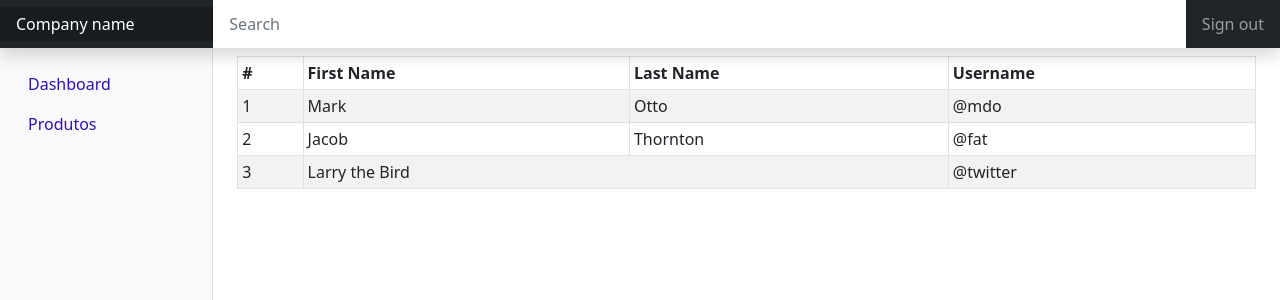
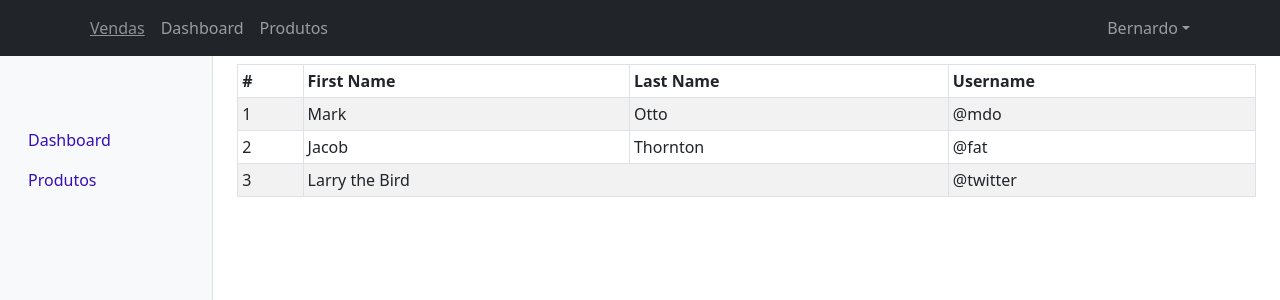
Before and after one commit to BernardoModerno/next-react-node-vendas, a Next.js app in the folder frontend/: page /products in a window 1280 px wide. Shown: the top 300 px of the page. Built offline with nearby package versions, Linux system fonts and the light colour scheme.

Commit message:
Navbar - NavSup

```diff
--- a/frontend/src/components/nav/index.jsx
+++ /dev/null
@@ -1,18 +0,0 @@
-
-export function Nav () {
-    return (
-        <header className="navbar navbar-dark sticky-top bg-dark flex-md-nowrap p-0 shadow">
-          <a className="navbar-brand col-md-3 col-lg-2 me-0 px-3 fs-6" href="#">Company name</a>
-          <button className="navbar-toggler position-absolute d-md-none collapsed" type="button" data-bs-toggle="collapse" data-bs-target="#sidebarMenu" aria-controls="sidebarMenu" aria-expanded="false" aria-label="Toggle navigation">
-            <span className="navbar-toggler-icon"></span>
-          </button>
-          <input className="form-control form-control-dark w-100 rounded-0 border-0" type="text" placeholder="Search" aria-label="Search"/>
-          <div className="navbar-nav">
-            <div className="nav-item text-nowrap">
-              <a className="nav-link px-3" href="#">Sign out</a>
-            </div>
-          </div>
-        </header>
-    )
-
-}
--- /dev/null
+++ b/frontend/src/components/navsup/index.jsx
@@ -0,0 +1,53 @@
+import { Navbar, Container, Nav, NavDropdown } from 'react-bootstrap';
+import Link from 'next/link'
+
+
+export function NavSup () {
+    return (
+      <Navbar bg='dark' expand='lg' variant='dark'>
+          <Container>
+              <Navbar.Brand as={Link} href='/' className="nav-link text-light">
+                <a className='text-white-50 px-2'>Vendas</a>
+              </Navbar.Brand>
+              <Navbar.Toggle aria-controls='basic-navbar-nav' />
+              <Navbar.Collapse id='basic-navbar-nav'>
+                  <Nav className='me-auto'>
+                      <Nav.Link
+                          className="nav-link"
+                          as={Link}
+                          href='/dashboard'
+                      >
+                          <a className="nav-link">Dashboard</a>
+                      </Nav.Link>
+                      <Nav.Link
+                          className="nav-link"
+                          as={Link}
+                          href='/products'
+                      >
+                          <a className="nav-link">Produtos</a>
+                      </Nav.Link>
+                  </Nav>
+                  <Nav>
+                      <NavDropdown
+                          align='end'
+                          title='Bernardo'
+                          id='basic-nav-dropdown'
+                      >
+                          <NavDropdown.Item href='#action/3.1'>
+                              Perfil
+                          </NavDropdown.Item>
+                          <NavDropdown.Item href='#action/3.3'>
+                              Configurações
+                          </NavDropdown.Item>
+                          <NavDropdown.Divider />
+                          <NavDropdown.Item href='#action/3.4'>
+                              Sair
+                          </NavDropdown.Item>
+                      </NavDropdown>
+                  </Nav>
+              </Navbar.Collapse>
+          </Container>
+      </Navbar>
+    )
+
+}
--- a/frontend/src/components/wrapper/index.jsx
+++ b/frontend/src/components/wrapper/index.jsx
@@ -1,11 +1,11 @@
-import { Nav } from '../nav'
 import { Menu } from '../menu'
+import { NavSup } from '../navsup'
 
 export function Wrapper(props) {
 
     return (
       <>
-        <Nav />
+        <NavSup />
           <div className="container-fluid">
            <div className="row">
              <Menu/>
--- a/frontend/styles/globals.css
+++ b/frontend/styles/globals.css
@@ -14,16 +14,21 @@ body {
 
 .sidebar {
   position: fixed;
-  top: 0;
+  height: 100%;
+  /* top: 0; */
   /* rtl:raw:
   right: 0;
   */
-  bottom: 0;
+  /* bottom: 0; */
   /* rtl:remove */
-  left: 0;
+  /* left: 0; */
   z-index: 100; /* Behind the navbar */
   padding: 48px 0 0; /* Height of navbar */
   box-shadow: inset -1px 0 0 rgba(0, 0, 0, .1);
+}
+
+.a .nav-link {
+  text-decoration: none!;
 }
 
 @media (max-width: 767.98px) {
```
Also changed, not shown: frontend/src/pages/index.js (+7 -3 lines).
